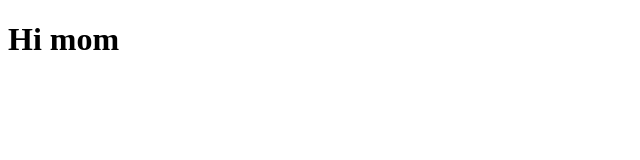
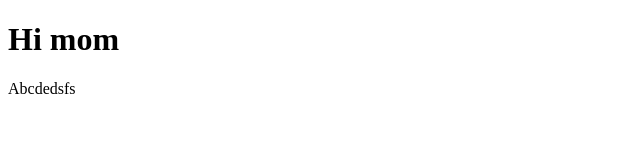
Before and after one commit to dipicorp/tailwind-vanilajs, a plain HTML site: page index.html in a window 1280 px wide. Shown: the full height of the page, 0-640 px from the left. Drawn offline with Linux system fonts and the light colour scheme.

Commit message:
Update index

```diff
--- a/index.html
+++ b/index.html
@@ -10,6 +10,7 @@
 
 <body>
 	<h1>Hi mom</h1>
+	<p>Abcdedsfs</p>
 </body>
 
 </html>
```
